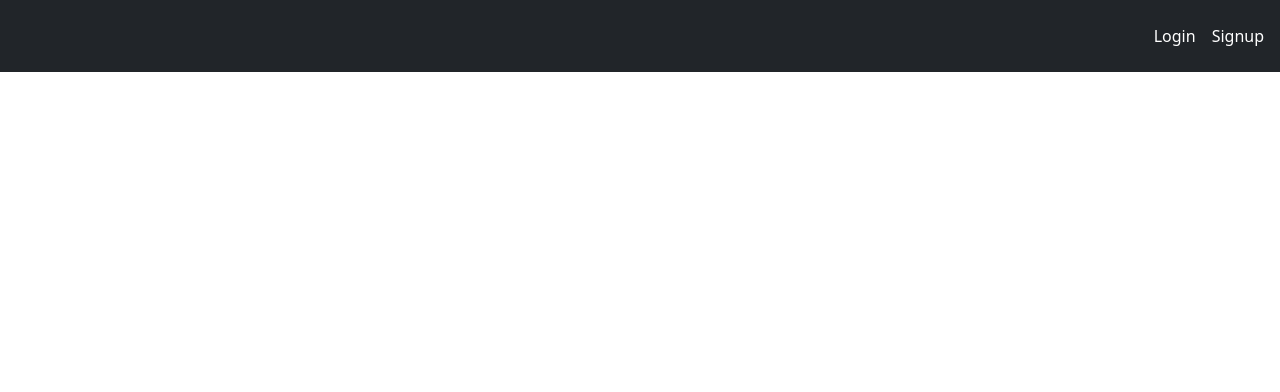
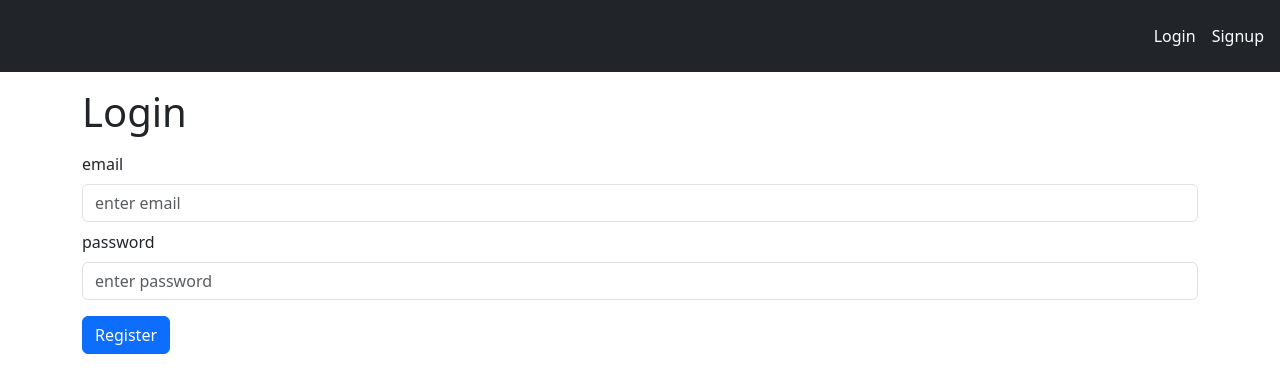
Before and after one commit to hassan12187/chatApp-UI, a React (Vite) app: page /login in a window 1280 px wide. Shown: the top 392 px of the page. Built offline with nearby package versions, Linux system fonts and the light colour scheme.

Commit message:
loginPage

```diff
--- a/src/pages/Login.jsx
+++ b/src/pages/Login.jsx
@@ -1,5 +1,39 @@
+import { useState } from "react";
+import Axios from '../components/axios';
+
 export const Login = ()=>{
+    const [user,setUser]=useState({
+        email:"",
+        password:""
+    });
+    const handleInputChange=(e)=>{
+        const name = e.target.name;
+        const value = e.target.value;
+        setUser((prev)=>{
+            return {...prev,[name]:value};
+        });
+    };
+    const handleFormSubmit=async(e)=>{
+        e.preventDefault();
+        const result = await Axios.post('/user/login',user);
+        console.log(result);
+    }
     return <>
-
+           <div className="container mt-3">
+        <h1>Login</h1>
+            <form method="post" onSubmit={handleFormSubmit}>
+            <div className="row">
+                <div className="col-md-12 my-2">
+                <label htmlFor="email" className="form-label">email</label>
+                    <input type="email" name="email" id="email" onChange={handleInputChange} value={user.email} className="form-control" placeholder="enter email" />
+                </div>
+                <div className="col-md-12">
+                <label htmlFor="password" className="form-label">password</label>
+                    <input type="password" name="password" id="password" onChange={handleInputChange} value={user.password} className="form-control" placeholder="enter password" />
+                </div>
+            </div>
+            <button type="submit" className="btn btn-primary mt-3">Register</button>
+            </form>
+        </div>
     </>
 }
```
